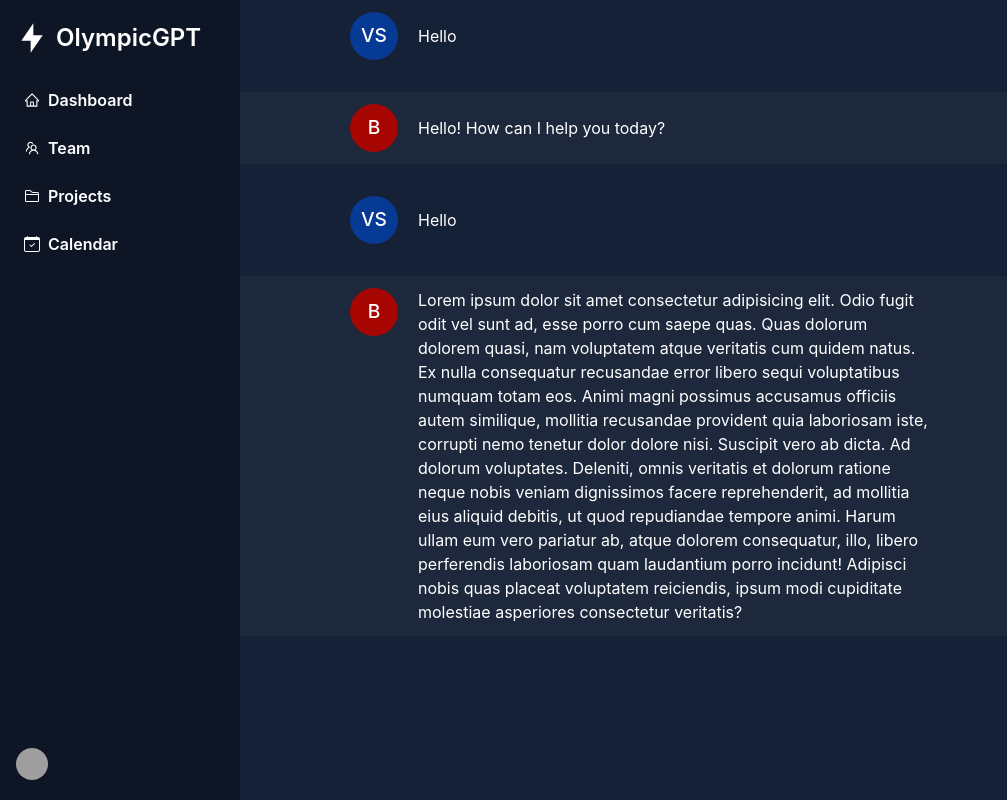
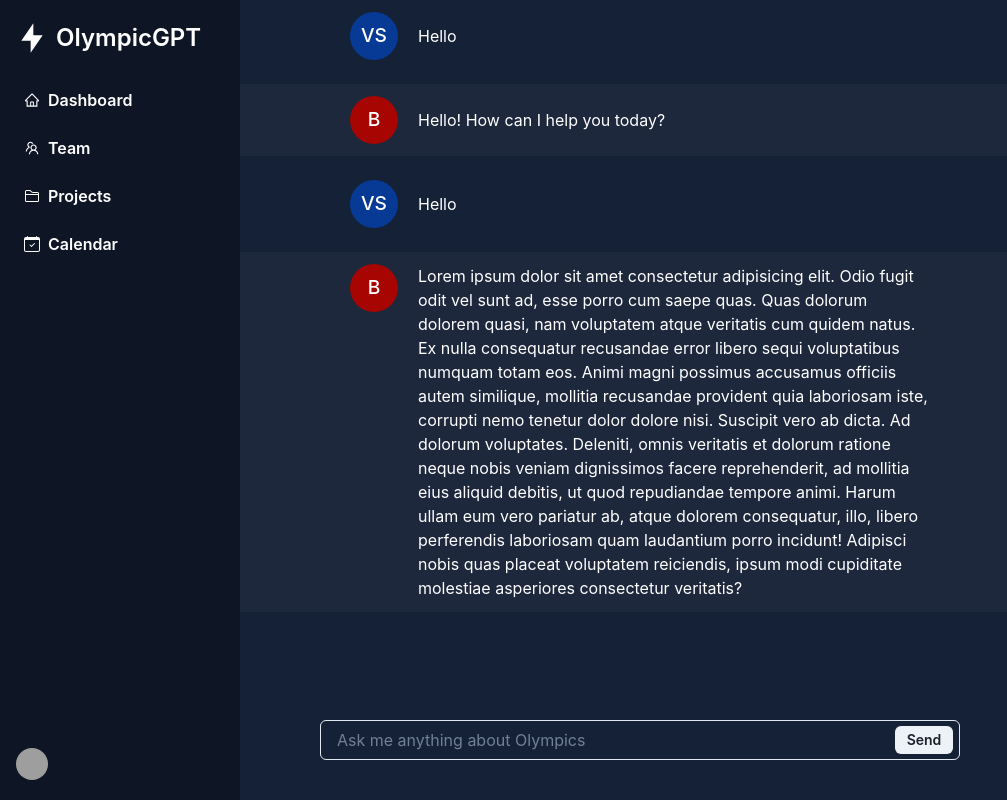
Before and after one commit to shakzodk/olym-gpt, a React (Vite) app in the folder frontend/: page / in a window 1280 px wide. Shown: the whole page, without its empty margins (0-1007 px from the left). Built offline with nearby package versions, Linux system fonts and the light colour scheme; grey boxes are pictures that could not be loaded.

Commit message:
input component

```diff
--- a/frontend/src/App.jsx
+++ b/frontend/src/App.jsx
@@ -1,10 +1,10 @@
 import { Box } from "@chakra-ui/react"
-import Chat from "./components/chat/chat.component"
+import ChatPage from "./pages/chatPage/chatPage.page"
 
 const App = () => {
   return (
     <Box bgColor="#152136" color="#fff" h="100vh">
-      <Chat />
+      <ChatPage />
     </Box>
   )
 }
--- a/frontend/src/components/chat/chat.component.jsx
+++ b/frontend/src/components/chat/chat.component.jsx
@@ -1,7 +1,6 @@
 import ChatExample from "./example.component";
 import Message from "../message/message.component";
 import { Flex, Box } from "@chakra-ui/react";
-import Index from "../sidebar/sidebar.component";
 
 let chats = [
     [
@@ -18,7 +17,6 @@ let chats = [
 const Chat = () => {
     return(
         <>
-        <Index />
         <Flex justify="center" align="center" flexDirection="column">
             {
                 chats.length <= 0 ? <ChatExample /> : chats.map((chat, index) => {
--- /dev/null
+++ b/frontend/src/components/chatInput/chatInput.component.jsx
@@ -0,0 +1,29 @@
+import { Flex, Input, InputGroup, InputRightElement, Button } from "@chakra-ui/react";
+import { useState } from "react";
+
+const ChatInput = () => {
+    const [query, setQuery] = useState('')
+    const handleChange = (event) => setQuery(event.target.value)
+    const handleSubmit = () => {
+        console.log(query)
+    }
+    return (
+        <Flex justify="center" mt="5" pos="fixed" bottom="10" left="0" right="0">
+            <InputGroup size='md' w="50%">
+                <Input
+                    pr='4.5rem'
+                    type='text'
+                    placeholder='Ask me anything about Olympics'
+                    onChange={handleChange}
+                />
+                <InputRightElement width='4.5rem'>
+                    <Button h='1.75rem' size='sm' type="submit" onClick={handleSubmit}>
+                        Send
+                    </Button>
+                </InputRightElement>
+            </InputGroup>
+        </Flex>
+    )
+}
+
+export default ChatInput;
--- a/frontend/src/components/message/message.component.jsx
+++ b/frontend/src/components/message/message.component.jsx
@@ -8,7 +8,7 @@ message: {
 */
 const Message = ({message, role}) => {
     return (
-        <Flex alignItems="center" mb="5" w="100%" justify="center" bgColor={role=="system"?"#1D283D":"inherit"} py="3">
+        <Flex alignItems="center" mb="3" w="100%" justify="center" bgColor={role=="system"?"#1D283D":"inherit"} py="3">
             <Wrap mr="5" alignSelf="start">
                 <WrapItem>
                     <Avatar name={role==="system"?"Bot":"Vaibhav Sachdeva"}/>
--- a/frontend/src/components/sidebar/sidebar.component.jsx
+++ b/frontend/src/components/sidebar/sidebar.component.jsx
@@ -24,7 +24,7 @@ import {
   import { FiMenu } from 'react-icons/fi';
   import { RiFlashlightFill } from 'react-icons/ri';
 
-  export default function Index() {
+    const SideBar = () => {
     const { isOpen, onClose, onOpen } = useDisclosure();
 
     return (
@@ -151,3 +151,5 @@ import {
       </Flex>
     );
   };
+
+export default SideBar;
--- /dev/null
+++ b/frontend/src/pages/chatPage/chatPage.page.jsx
@@ -0,0 +1,15 @@
+import SideBar from "../../components/sidebar/sidebar.component"
+import Chat from "../../components/chat/chat.component"
+import ChatInput from "../../components/chatInput/chatInput.component"
+
+const ChatPage = () => {
+    return (
+        <>
+            <SideBar />
+            <Chat />
+            <ChatInput />
+        </>
+    )
+}
+
+export default ChatPage;
```
